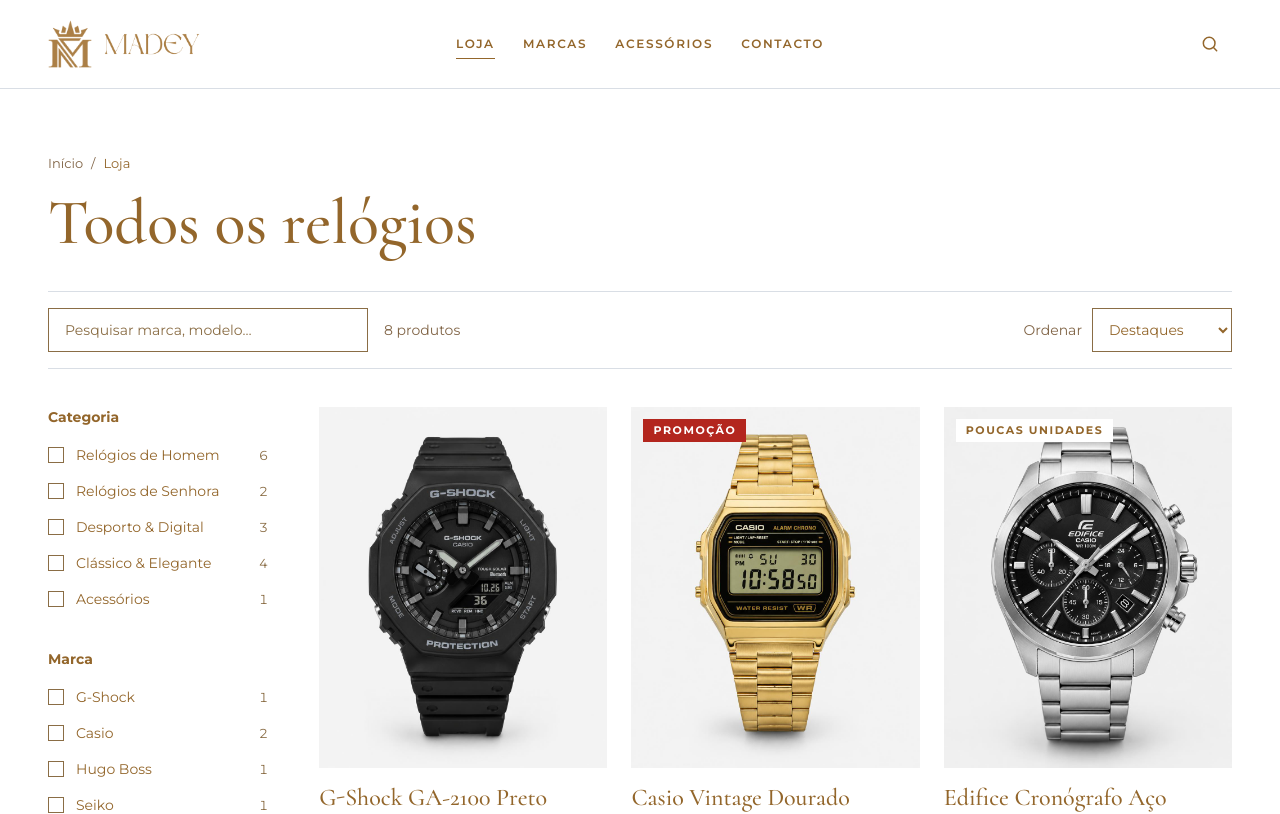
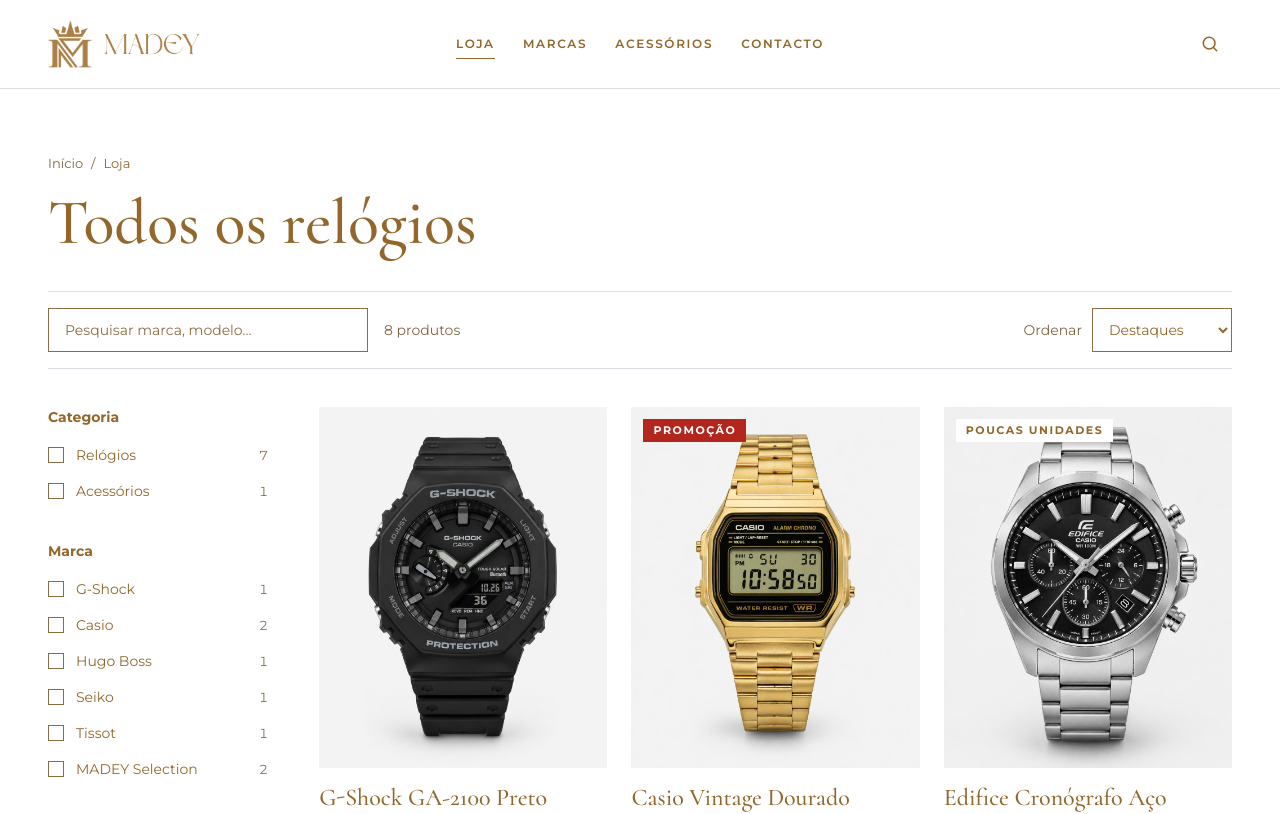
Before and after one commit to kennydasilva/MADEY, a React (Vite) app: page /loja in a window 1280 px wide. Shown: the top 814 px of the page. Built offline with nearby package versions, Linux system fonts and the light colour scheme.

Commit message:
Reduz os filtros da loja a categoria e marca
A categoria passa a ter só Relógios e Acessórios, e o filtro de preço
sai. As coleções da página inicial (Homem, Senhora…) continuam a
filtrar a loja pelos links delas.

```diff
--- a/scripts/prerender.ts
+++ b/scripts/prerender.ts
@@ -4,7 +4,7 @@
 import { cpSync, mkdirSync, readFileSync, readdirSync, writeFileSync } from 'node:fs'
 import { dirname, join } from 'node:path'
 import { config } from '../src/config.ts'
-import { CATEGORIES, PRODUCTS, type Product } from '../src/data/products.ts'
+import { PRODUCTS, type Product } from '../src/data/products.ts'
 
 const DIST = 'dist'
 const SITE = config.siteUrl
@@ -91,7 +91,7 @@
   {
     path: '/loja',
     title: 'Todos os relógios — MADEY',
-    description: `Catálogo MADEY: ${CATEGORIES.map((c) => c.label.toLowerCase()).join(', ')}.`,
+    description: `Catálogo MADEY: relógios e acessórios.`,
     image: ogImage('hero'),
   },
   {
--- a/src/data/products.ts
+++ b/src/data/products.ts
@@ -1,4 +1,4 @@
-export type CategoryId = 'homem' | 'senhora' | 'desporto' | 'classico' | 'acessorios'
+export type CategoryId = 'relogios' | 'homem' | 'senhora' | 'desporto' | 'classico' | 'acessorios'
 export type Stock = 'in' | 'low' | 'order' | 'out'
 export type Badge = 'Promoção' | 'Poucas unidades' | 'Sob encomenda'
 
@@ -25,6 +25,7 @@
 }
 
 export const CATEGORIES: { id: CategoryId; label: string; short: string }[] = [
+  { id: 'relogios', label: 'Relógios', short: 'Relógios' },
   { id: 'homem', label: 'Relógios de Homem', short: 'Homem' },
   { id: 'senhora', label: 'Relógios de Senhora', short: 'Senhora' },
   { id: 'desporto', label: 'Desporto & Digital', short: 'Desporto & Digital' },
@@ -200,4 +201,10 @@
 
 export const productBySlug = (slug: string) => PRODUCTS.find((p) => p.slug === slug)
 export const productById = (id: number) => PRODUCTS.find((p) => p.id === id)
+/** Os filtros da loja só mostram estas duas; as outras continuam a servir as coleções da página inicial. */
+export const FILTER_CATEGORIES: CategoryId[] = ['relogios', 'acessorios']
+
+/** "Relógios" é tudo o que não é acessório; as outras categorias vêm dos dados de cada produto. */
+export const inCategory = (p: Product, c: CategoryId) => (c === 'relogios' ? !p.accessory : p.cats.includes(c))
+
 export const categoryLabel = (id: CategoryId) => CATEGORIES.find((c) => c.id === id)?.label ?? id
--- a/src/lib/shop.ts
+++ b/src/lib/shop.ts
@@ -1,4 +1,4 @@
-import { CATEGORIES, PRICE_RANGES, PRODUCTS, SORTS, type CategoryId, type Product, type SortId } from '../data/products'
+import { CATEGORIES, PRICE_RANGES, PRODUCTS, SORTS, inCategory, type CategoryId, type Product, type SortId } from '../data/products'
 
 export interface ShopFilters {
   cats: CategoryId[]
@@ -58,7 +58,7 @@
     PRODUCTS.filter((p) => {
       if (f.q.trim() && !matchesQuery(p, f.q)) return false
       if (f.brands.length && !f.brands.includes(p.brand)) return false
-      if (f.cats.length && !f.cats.some((c) => p.cats.includes(c))) return false
+      if (f.cats.length && !f.cats.some((c) => inCategory(p, c))) return false
       if (range && !(p.price >= range.min && p.price < range.max)) return false
       return true
     }),
--- a/src/pages/Shop.tsx
+++ b/src/pages/Shop.tsx
@@ -2,7 +2,7 @@
 import { Link, useSearchParams } from 'react-router-dom'
 import { CheckIcon, CloseIcon } from '../components/Icons'
 import { ProductGrid } from '../components/ProductCard'
-import { BRANDS, CATEGORIES, PRICE_RANGES, PRODUCTS, SORTS, categoryLabel, type SortId } from '../data/products'
+import { BRANDS, FILTER_CATEGORIES, PRICE_RANGES, PRODUCTS, SORTS, categoryLabel, inCategory, type SortId } from '../data/products'
 import { countLabel } from '../lib/format'
 import { usePageTitle } from '../lib/title'
 import { EMPTY_FILTERS, filterProducts, filtersToSearch, parseFilters, type ShopFilters } from '../lib/shop'
@@ -81,11 +81,11 @@
   const groups = [
     {
       title: 'Categoria',
-      options: CATEGORIES.map((c) => ({
-        label: c.label,
-        count: PRODUCTS.filter((p) => p.cats.includes(c.id)).length,
-        on: f.cats.includes(c.id),
-        toggle: () => toggle('cats', c.id),
+      options: FILTER_CATEGORIES.map((c) => ({
+        label: categoryLabel(c),
+        count: PRODUCTS.filter((p) => inCategory(p, c)).length,
+        on: f.cats.includes(c),
+        toggle: () => toggle('cats', c),
       })),
     },
     {
@@ -95,15 +95,6 @@
         count: PRODUCTS.filter((p) => p.brand === b).length,
         on: f.brands.includes(b),
         toggle: () => toggle('brands', b),
-      })),
-    },
-    {
-      title: 'Preço',
-      options: PRICE_RANGES.map((r) => ({
-        label: r.label,
-        count: PRODUCTS.filter((p) => p.price >= r.min && p.price < r.max).length,
-        on: f.price === r.id,
-        toggle: () => update({ price: f.price === r.id ? null : r.id }),
       })),
     },
   ]
```
